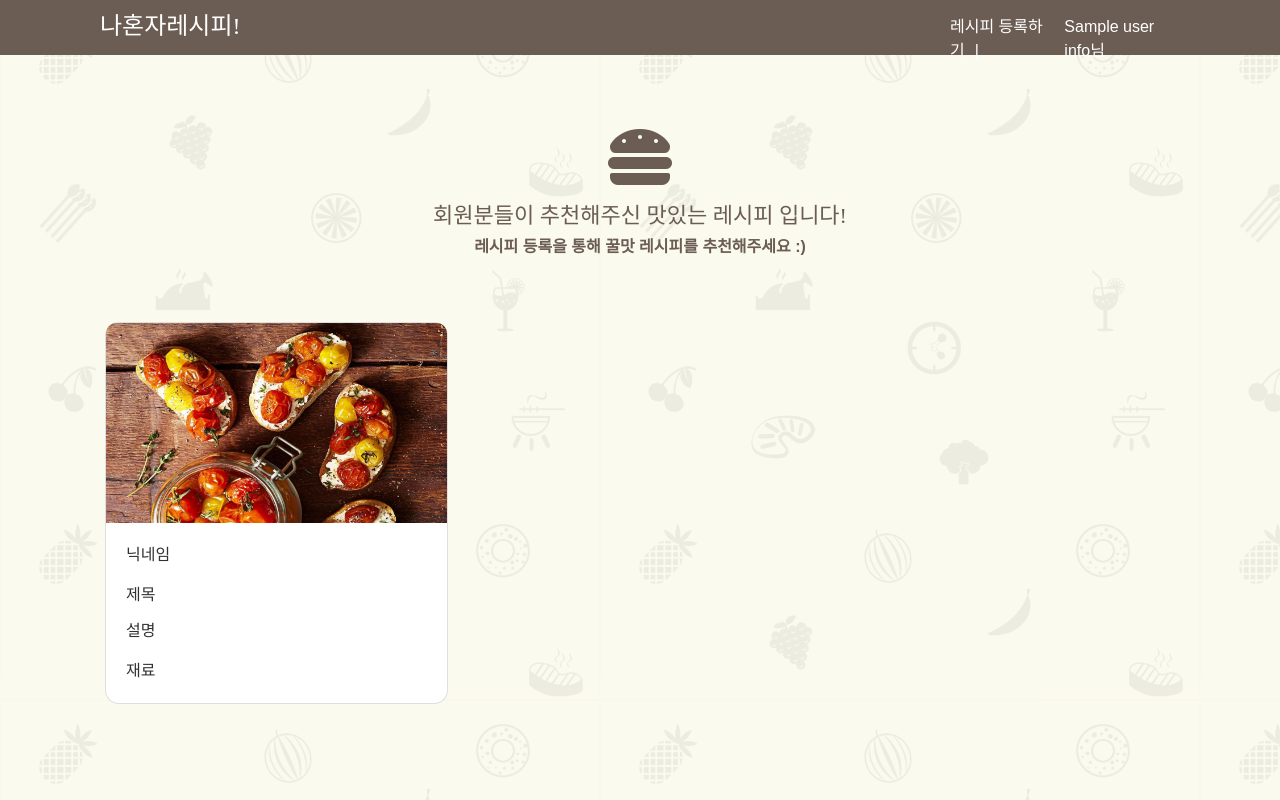
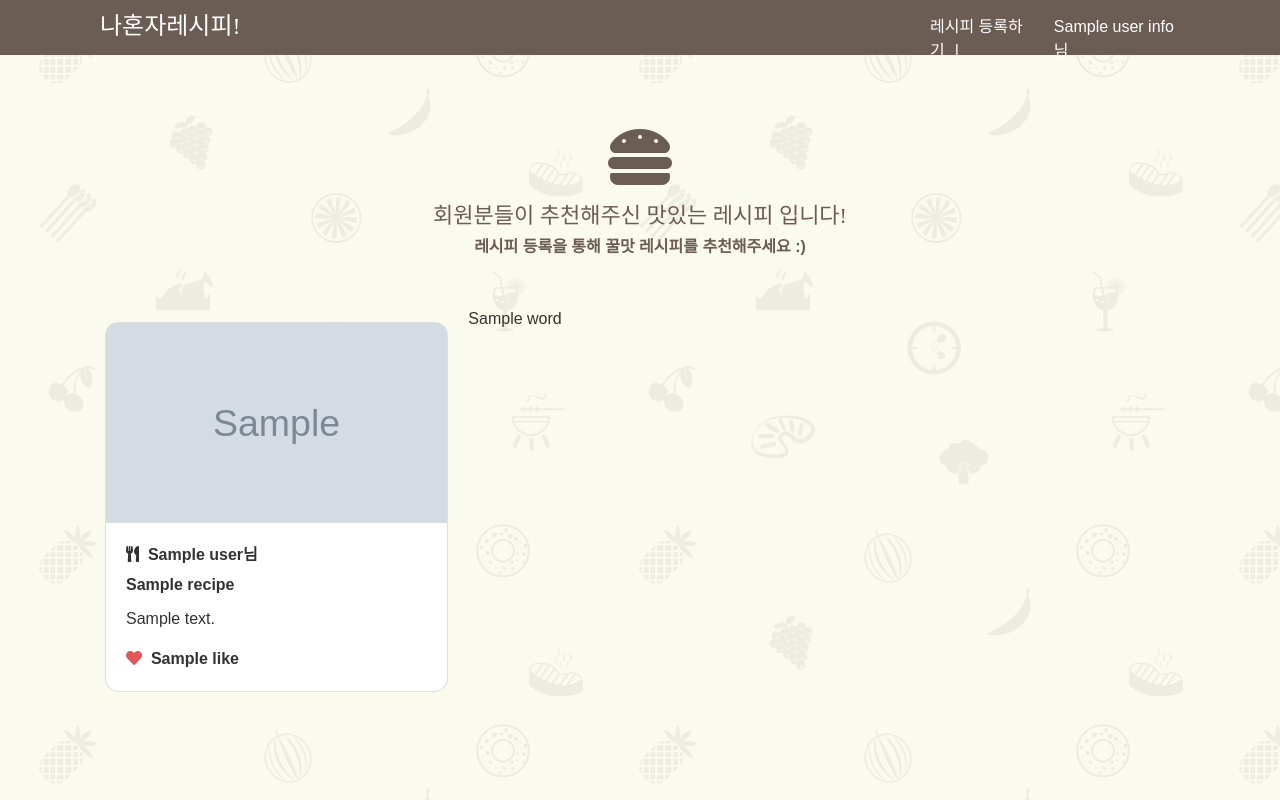
Before and after one commit to doitfor10/first-mini-project, a Flask app: template miniproject/templates/recipe.html in a window 1280 px wide. Run offline with Flask 2, Linux system fonts and the light colour scheme; the template is opened without the code that fills it: most values are stand-ins (such as "Sample title", 1, 10 or a date in 2020); grey boxes marked "Sample" are stand-in pictures; some libraries are stand-ins or nearby versions; some web fonts are replaced.

Commit message:
like finish

```diff
--- a/miniproject/app.py
+++ b/miniproject/app.py
@@ -21,7 +21,9 @@ def home():
    try:
       payload = jwt.decode(token_receive, SECRET_KEY, algorithms=['HS256'])
       user_info = db.users.find_one({"id": payload["id"]})
-      return render_template('recipe.html', user_info=user_info)
+      recipes = list(db.recipe.find({}, {'_id': False}))
+
+      return render_template('recipe.html', user_info=user_info, recipes=recipes)
    except jwt.ExpiredSignatureError:
       return redirect(url_for("login", msg="로그인 시간이 만료되었습니다."))
       # 서버 url_for은 함수 이름으로 받는다.
@@ -114,7 +116,8 @@ def saveRecipe():
          "desc": desc_receive,
          "img": file_path,
          "url": url_give,
-         "user":user_give
+         "user":user_give,
+         "like": 0
       }
       db.recipe.insert_one(doc)
 
@@ -122,18 +125,48 @@ def saveRecipe():
 
 
 
+# 좋아요
+@app.route('/like', methods=['POST'])
+def like():
 
-# recipe 전체조회
-@app.route('/recipe')
-def recipeAll():
-   return render_template('recipe.html')
+   token_receive = request.cookies.get('mytoken')
+   try:
+      payload = jwt.decode(token_receive,SECRET_KEY,algorithms=['HS256'])
+      id = payload["id"] # 아이디 대상
+      recipe = request.form['recipe_give'] # 음식 타이틀
+      like_user = db.like.find_one({'user_id':id,'recipe':recipe},{'_id':False})
 
-@app.route('/recipe/list')
-def recipe_list():
-   return render_template('recipe.html')
+      if like_user is None:
+         doc ={
+            'user_id':id,
+            'recipe':recipe,
+            'like':1
+         }
+         db.like.insert_one(doc)
+         target_recipe = db.recipe.find_one({'title':recipe},{'_id':False})
+         current_like = target_recipe['like']
+         new_like = current_like+1
+         db.recipe.update_one({'title':recipe},{'$set':{'like':new_like}})
+         return jsonify({'msg': '좋아요 완료!'})
+
+      else:
+         target_recipe = db.recipe.find_one({'title': recipe}, {'_id': False})
+         current_like = target_recipe['like']
+
+         if like_user['like'] == 0:
+            db.like.update_one({'user_id':id,'recipe':recipe},{'$set':{'like':1}})
+            user_like = current_like+1
+            db.recipe.update_one({'title': recipe}, {'$set': {'like': user_like}})
+            return jsonify({'msg': '좋아요 완료!'})
 
 
+         db.like.update_one({'user_id': id,'recipe': recipe}, {'$set': {'like': 0}})
+         user_like = current_like-1
+         db.recipe.update_one({'title': recipe}, {'$set': {'like': user_like}})
+         return jsonify({'msg': '좋아요 취소!'})
 
+   except (jwt.ExpiredSignatureError,jwt.exceptions.DecodeError):
+      return redirect(url_for("home"))
 
 if __name__ == '__main__':
    app.run('0.0.0.0',port=5000,debug=True)
--- a/miniproject/static/css/style.css
+++ b/miniproject/static/css/style.css
@@ -57,7 +57,7 @@ body{
         }
         .user-box{
 
-            width:280px;
+            width:300px;
             position: absolute;
             right:0px;
             top:7px;
--- a/miniproject/templates/recipe.html
+++ b/miniproject/templates/recipe.html
@@ -31,12 +31,47 @@
     <link rel="stylesheet" type="text/css" href="https://cdn.rawgit.com/moonspam/NanumSquare/master/nanumsquare.css">
     <style>
 
-        .card-desc{
-            margin-top: 12px;
+
+        .card-user{
+            color:#333230;
+            font-weight: bold;
+        }
+        .card-title{
+            font-weight: bold;
+            position: relative;
+            top:-10px;
         }
 
+        .like-cook{
+            color:#E15757;
+            cursor: pointer;
+        }
+        .like-user{
+            font-weight: bold;
+        }
     </style>
 
+    <script>
+
+
+        function likeRecipe(title){
+
+            $.ajax({
+                type:'POST',
+                url:'/like',
+                data:{recipe_give:title},
+                success: function (response){
+
+
+                    window.location.reload();
+
+                }
+            });
+        }
+
+
+
+    </script>
 
 </head>
 <body>
@@ -54,19 +89,23 @@
             </h4>
        </div>
         <div id="cards-box" class="card-columns">
-            <div class="card">
-                <a href="#"><img class="card-img-top"
-                     src="{{ url_for('static', filename='image/1.jpg') }}"
-                     alt="Card image cap"></a>
-                <div class="card-body">
-                    <p class="card-text">닉네임</p>
-                    <a target="_blank" href="#" class="card-title">제목</a>
-                    <p class="card-text card-desc">설명</p>
-                    <p class="card-text comment">재료</p>
+
+            {%for recipe in recipes%}
+                <div class="card">
+                    <a href="{{recipe.url}}"><img class="card-img-top"
+                         src="static/{{recipe.img}}"
+                         alt="Card image cap"></a>
+                    <div class="card-body">
+
+                        <p class="card-text card-user"><i class="fas fa-utensils"></i>&nbsp;&nbsp;{{recipe.user}}님</p>
+                        <a target="_blank" href="{{recipe.url}}" class="card-title">{{recipe.title}}</a>
+                        <p class="card-text card-desc">{{recipe.desc}}</p>
+                        <span onclick="likeRecipe('{{recipe.title}}')"><i class="fas fa-heart like-cook"></i></span>
+                        <span class="like-user">&nbsp;{{recipe.like}}</span>
+                    </div>
                 </div>
-            </div>
-
-
+            {% endfor %}
+            <p>{{word}}</p>
         </div>
 
 
```
Also changed, not shown: miniproject/static/recipe/5.png (added), miniproject/static/recipe/6.png (added), miniproject/static/recipe/7.png (added).
